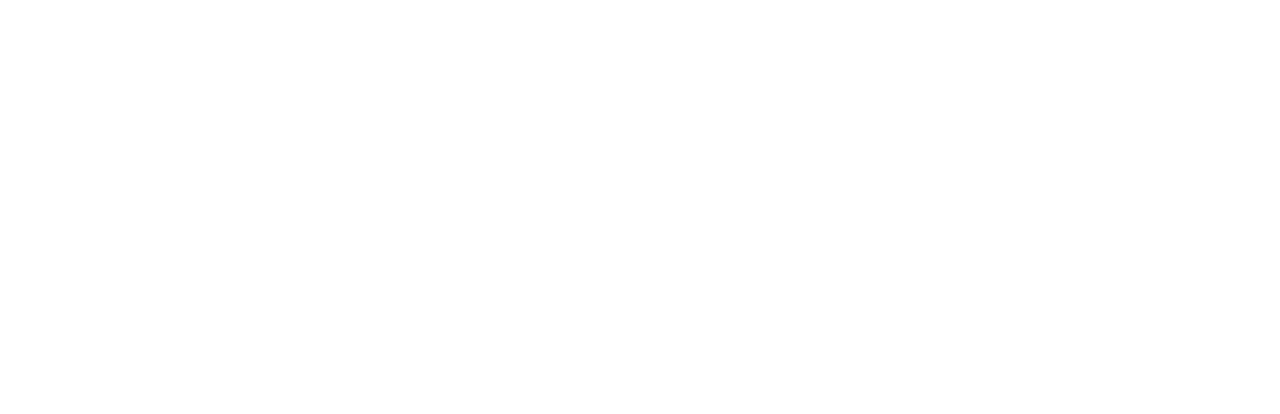
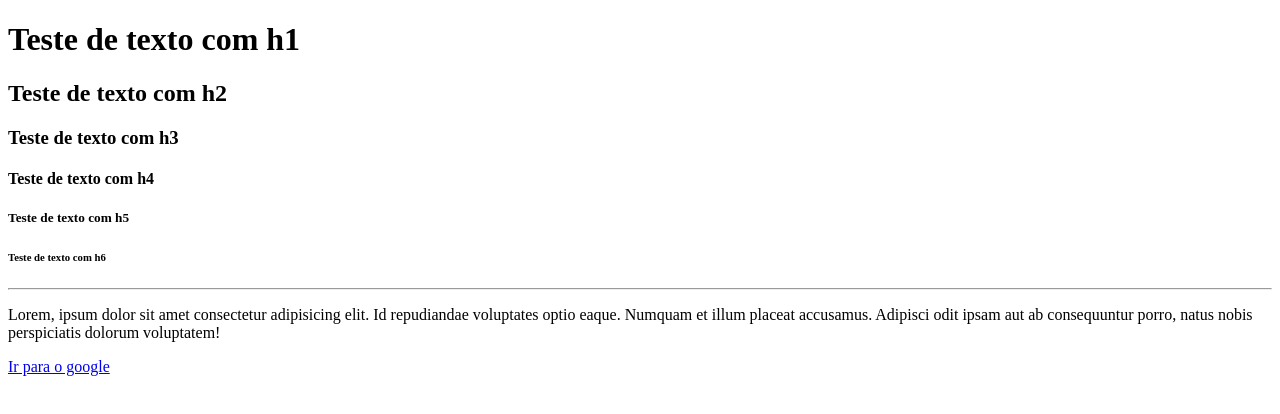
Before and after one commit to Gabriel3200/modulo_html, a plain HTML site: page index.html in a window 1280 px wide. Drawn offline with Linux system fonts and the light colour scheme.

Commit message:
Testes no index.html e atualizações no arquivo HELP.txt

```diff
--- a/index.html
+++ b/index.html
@@ -7,7 +7,20 @@
 </head>
 
 <body>
-
+    <h1>Teste de texto com h1</h1>
+    <h2>Teste de texto com h2</h2>
+    <h3>Teste de texto com h3</h3>
+    <h4>Teste de texto com h4</h4>
+    <h5>Teste de texto com h5</h5>
+    <h6>Teste de texto com h6</h6>
+    <hr />
+    <p>
+        Lorem, ipsum dolor sit amet consectetur adipisicing elit.
+        Id repudiandae voluptates optio eaque.
+        Numquam et illum placeat accusamus.
+        Adipisci odit ipsam aut ab consequuntur porro, natus nobis perspiciatis dolorum voluptatem!
+    </p>
+    <a href="https://google.com">Ir para o google</a>
 </body>
 
 </html>
```
Also changed, not shown: HELP.txt.
